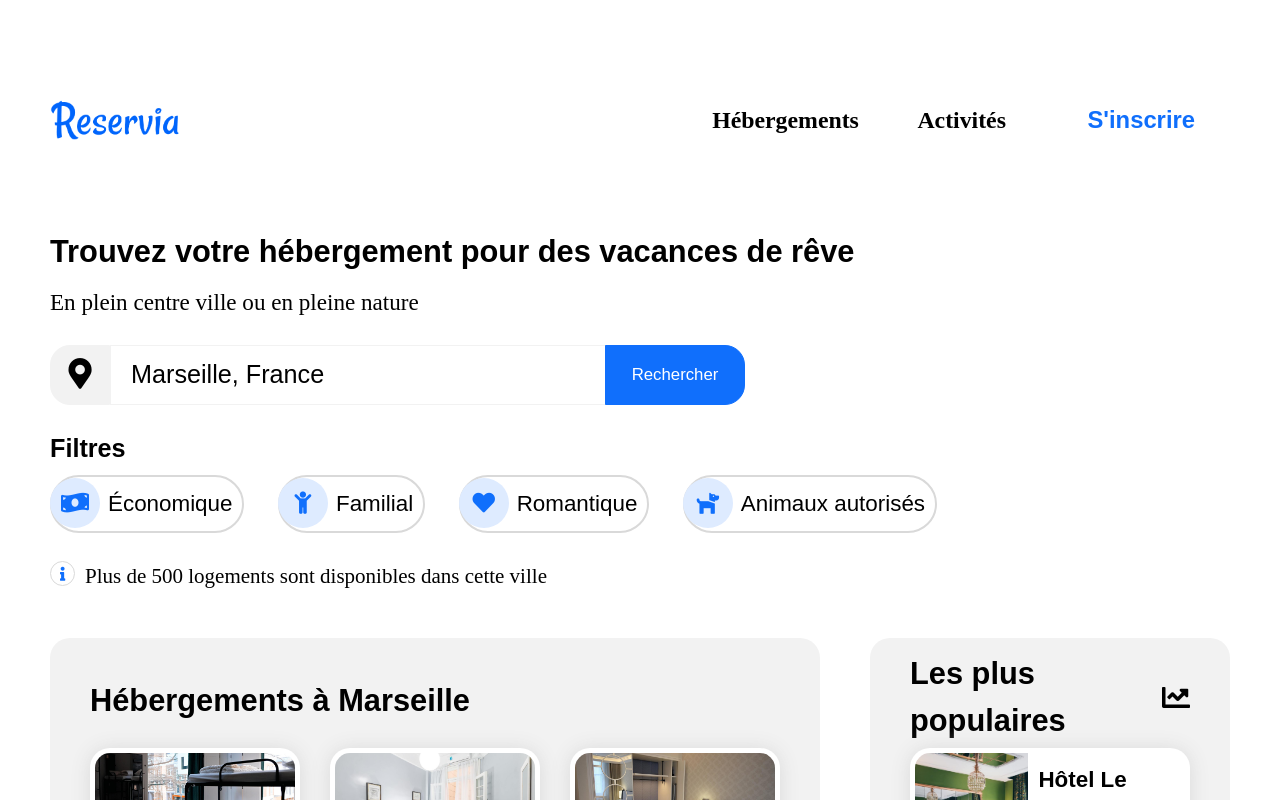
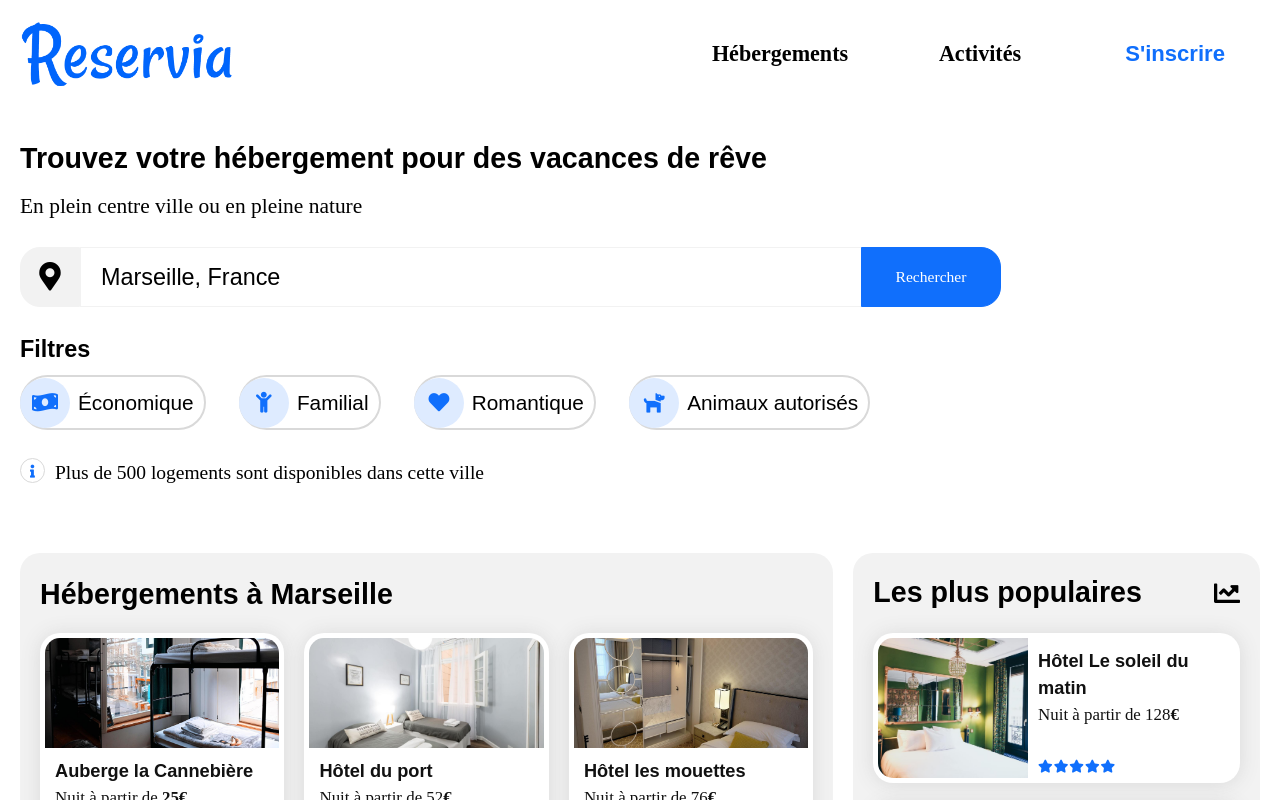
Before and after one commit to scheuerkev/KevinScheuer_2_01022021, a plain HTML site: page index.html in a window 1280 px wide. Shown: the top 800 px of the page. Drawn offline with Linux system fonts and the light colour scheme; a web font is replaced by a local one.

Commit message:
Mise à jour du design de la version desktop, début du renommage des classes suivant la convention BEM

```diff
--- a/desktop.css
+++ b/desktop.css
@@ -1,42 +1,92 @@
+/*\\\GENERAL///*/
 :root {
-    font-size: 14px;
+    font-size: 13px;
 }
 
+/*\\\DESKTOP_STYLE///*/
+/*HEADER*/
 header {
-    padding: 50px;
-    padding-bottom: 0;
+    padding: 0 20px;
 }
 
-nav li:first-child{
-    padding: 0;
+.main-nav {
+    grid-template-columns: 4fr 1fr 1fr 1fr;
+    grid-template-rows: 100px;
+    margin-top: 0;
+    grid-gap: 40px;
 }
 
-header h1 {
+
+.main-nav a {
+    line-height: 100px;
+    padding-top: 4px;
+}
+
+.main-nav a:hover {
+}
+
+.main-nav__logo {
+    padding: 0;
+    height: inherit;
+    line-height: inherit;
+}
+
+.main-nav__logo img {
+    height: 100px;
+    width: auto;
+}
+
+.main-nav__places, .main-nav__activities {
+    padding: 0;
+    height: inherit;
+    line-height: inherit;
+}
+
+.main-nav__places a, .main-nav__activities a {
+    border-bottom: none;
+}
+
+.main-nav__places a:hover, .main-nav__activities a:hover {
+    border-bottom: none;
+    padding-top: 0;
+    border-top: 4px solid var(--primary_blue);
+}
+
+.main-nav__sign-in {
+    grid-column: 4/5;
+}
+
+.slogan {
     padding: 15px 0 0;
 }
 
-.slug {
+.slogan-small {
     padding: 10px 0;
 }
 
-#logo {
-    width: 130px;
-}
-
-form {
+/*FORM*/
+.search-form {
     padding: 15px 0px 35px 0px;
 }
 
-#search-bar input {
+.search-form__bar--input {
     width: calc(50% - 70px);
 }
 
-.search-button {
+.search-form__bar--btn {
     width: 140px;
     border-radius: 0 20px 20px 0;
 }
 
-.search-button i {
+.search-form__bar--btn-txt {
+    color: #fff;
+    font-size: 1.2rem;
+    display: initial;
+    padding-left: 15px;
+    padding-right: 15px;
+}
+
+.search-form__bar--btn-glass {
     display: none;
 }
 
@@ -44,43 +94,8 @@ section header {
     padding: 0;
 }
 
-.search-text {
-    color: #fff;
-    font-size: 1.2rem;
-    display: initial;
-    padding-left: 15px;
-    padding-right: 15px;
-}
-
-nav ul {
-    grid-template-columns: 4fr 1fr 1fr 1fr;
-    margin-top: 0;
-
-
-}
-.sign-in {
-    grid-column: 4/5;
-}
-
-
-nav li:nth-child(2) a {
-    padding-right: 40px;
-    border-bottom: none;
-}
-
-nav li:nth-child(3) a {
-    padding-right: 40px;
-    border-bottom: none;
-}
-
-nav li:nth-child(2) a:hover {
-    border-bottom: none;
-    border-top: 4px solid var(--primary_blue);
-}
-
-nav li:nth-child(3) a:hover {
-    border-bottom: none;
-    border-top: 4px solid var(--primary_blue);
+.load-more {
+    padding: 0;
 }
 
 #filters button {
@@ -89,21 +104,29 @@ nav li:nth-child(3) a:hover {
 
 article {
     display: grid;
-    grid-template-columns: 4fr 2fr ;
-    grid-gap: 50px;
+    grid-template-columns: 4fr 2fr;
+    padding: 20px;
+    grid-gap: 20px;
+}
+
+.description h3 {
+    font-size: 1.4rem;
 }
 
 section {
-    grid-gap: 30px;
-    padding: 40px;
+    grid-gap: 20px;
+    padding: 20px;
 }
 
 .card-home {
     background-color: var(--primary_gray);
     border-radius: 20px;
-    grid-template-rows: 40px 1fr 1fr 30px;
+    grid-template-rows: 40px 250px 250px 40px;
     grid-template-columns: 1fr 1fr 1fr;
-    margin-left: 50px;
+}
+
+.card2 {
+
 }
 
 .card-home h1 {
@@ -114,9 +137,8 @@ section {
 
 .popular {
     border-radius: 20px;
-    padding: 40px;
-    grid-template-rows: 40px 1fr 1fr 1fr;
-    margin-right: 50px;
+    padding: 20px;
+    grid-template-rows: 40px repeat(3, 150px);
 }
 
 .popular-title {
@@ -124,26 +146,60 @@ section {
 }
 
 aside {
+    padding: 20px;
     grid-template-columns: 1fr 1fr 1fr 1fr;
-    grid-template-rows: 40px 1fr 1fr;
-    padding: 50px;
-    grid-gap: 50px
+    grid-template-rows: 40px repeat(5, 100px);
+    gap: 20px 20px;
+    grid-template-areas:
+    "TT TT TT TT"
+    "VP FP PNC NDG"
+    "VP FP PNC NDG "
+    "VP FP PNC PL"
+    "VP IF PNC PL"
+    "VP IF PNC PL"
+    ;
 }
 
-aside h1 {
-    grid-column: 1/5;
-    grid-row: 1/2;
+.aside__title {
+    grid-area: TT;
 }
 
-aside a:first-child {
-    grid-row: 2/4;
+.aside__elmt1 {
+    grid-area: VP;
+}
+
+.aside__elmt2 {
+    grid-area: FP;
+}
+
+.aside__elmt3 {
+    grid-area: IF;
+}
+
+.aside__elmt4 {
+    grid-area: PNC;
+}
+
+.aside__elmt5 {
+    grid-area: NDG;
+}
+
+.aside__elmt6 {
+    grid-area: PL;
+}
+
+aside figure {
+    height: 100%;
+}
+
+aside figure img {
+    height: calc(100% - 50px);
 }
 
 footer {
-    padding: 50px;
-    display: flex;
-    flex-direction: row;
-    justify-content: space-between;
+    padding: 40px 20px 40px 20px;
+    display: grid;
+    grid-template-columns: 1fr 1fr 1fr;
 }
 
 footer h3:first-child {
--- a/index.html
+++ b/index.html
@@ -17,24 +17,24 @@
 <!--HEADER-->
 <header>
     <nav>
-        <ul>
-            <li><a href="index.html"><img id="logo" src="images/logo/Reservia@3x.png" alt="Logo de Reservia"/></a></li>
-            <li class="places"><a href="#">Hébergements</a></li>
-            <li class="activities"><a href="#">Activités</a></li>
-            <li class="sign-in"><a href="#">S'inscrire</a></li>
+        <ul class="main-nav">
+            <li class="main-nav__logo"><a href="index.html" target="_blank"><img src="images/logo/Reservia@3x.png" alt="Logo de Reservia"/></a></li>
+            <li class="main-nav__places"><a href="#" target="_blank">Hébergements</a></li>
+            <li class="main-nav__activities"><a href="#" target="_blank">Activités</a></li>
+            <li class="main-nav__sign-in"><a href="#" target="_blank">S'inscrire</a></li>
         </ul>
     </nav>
-    <h1>Trouvez votre hébergement pour des vacances de rêve</h1>
-    <p class="slug">En plein centre ville ou en pleine nature</p>
-    <form method="post">
-        <div id="search-bar">
-            <label class="gps-locator">
+    <h1 class="slogan">Trouvez votre hébergement pour des vacances de rêve</h1>
+    <p class="slogan-small">En plein centre ville ou en pleine nature</p>
+    <form class="search-form" method="post">
+        <div class="search-form__bar">
+            <label class="search-form__bar--gps">
                 <i class="fas fa-map-marker-alt"></i>
             </label>
-            <input type="text" value="Marseille, France"/>
-            <button class="search-button">
-                <p class="search-text">Rechercher</p>
-                <i class="fas fa-search"></i>
+            <input class="search-form__bar--input" type="text" value="Marseille, France"/>
+            <button class="search-form__bar--btn">
+                <p class="search-form__bar--btn-txt">Rechercher</p>
+                <i class="search-form__bar--btn-glass fas fa-search"></i>
             </button>
         </div>
         <div id="filters">
@@ -226,8 +226,8 @@
         </section>
     </article>
     <aside>
-        <h1>Activités à Marseille</h1>
-        <a href="#" target="_blank">
+        <h1 class="aside__title">Activités à Marseille</h1>
+        <a class="aside__elmt1" href="#" target="_blank">
             <figure>
                 <img src="images/activites/3_medium/reno-laithienne-QUgJhdY5Fyk-unsplash.jpg"
                      alt="Le Vieux Port"/>
@@ -237,7 +237,7 @@
             </figure>
         </a>
 
-        <a href="#" target="_blank">
+        <a class="aside__elmt2" href="#" target="_blank">
             <figure>
                 <img src="images/activites/3_medium/paul-hermann-QFTrLdQIRhI-unsplash.jpg"
                      alt="Fort de Pomègues"/>
@@ -247,7 +247,7 @@
             </figure>
         </a>
 
-        <a href="#" target="_blank">
+        <a class="aside__elmt3" href="#" target="_blank">
             <figure>
                 <img src="images/activites/3_medium/kevin-hikari-rV_Qd1l-VXg-unsplash.jpg"
                      alt="Îles du Frioul"/>
@@ -257,7 +257,7 @@
             </figure>
         </a>
 
-        <a href="#" target="_blank">
+        <a class="aside__elmt4" href="#" target="_blank">
             <figure>
                 <img src="images/activites/3_medium/kilyan-sockalingum-NR8-cBCN3aI-unsplash.jpg"
                      alt="Parc des Calanques"/>
@@ -267,7 +267,7 @@
             </figure>
         </a>
 
-        <a href="#" target="_blank">
+        <a class="aside__elmt5" href="#" target="_blank">
             <figure>
                 <img src="images/activites/3_medium/florian-wehde-xW9e8gdotxI-unsplash.jpg"
                      alt="Notre-Dame-de-la-Garde"/>
@@ -277,7 +277,7 @@
             </figure>
         </a>
 
-        <a href="#" target="_blank">
+        <a class="aside__elmt6" href="#" target="_blank">
             <figure>
                 <img src="images/activites/3_medium/lena-paulin-wH2-EJoDcV0-unsplash.jpg"
                      alt="Parc Longchamp"/>
--- a/mobile.css
+++ b/mobile.css
@@ -9,7 +9,7 @@
     src: url('fonts/Raleway/static/Raleway-Bold.ttf') format('truetype');
 }
 
-/*\\\DOM///*/
+/*\\\GENERAL///*/
 :root {
     font-size: 10px;
     --primary_blue: #106FFC;
@@ -44,13 +44,7 @@ strong {
 
 /*\\\MOBILE_STYLE///*/
 /*HEADER*/
-#logo {
-    width: 60%;
-    max-width: 100%;
-    display: block;
-}
-
-nav ul {
+.main-nav {
     display: grid;
     grid-template-columns: 1fr 1fr;
     grid-template-rows: 70px;
@@ -58,16 +52,35 @@ nav ul {
     font-size: 1.7rem;
 }
 
-nav li:first-child {
+.main-nav li {
+    height: 100%;
+    text-align: center;
+}
+
+.main-nav a {
+    text-decoration: none;
+    font-weight: 600;
+    color: #000;
+    display: block;
+    height: 100%;
+}
+
+.main-nav a:hover {
+    color: var(--primary_blue);
+}
+
+.main-nav__logo {
     text-align: left;
     padding-left: 25px;
 }
 
-nav li {
-    text-align: center;
+.main-nav__logo img {
+    width: 60%;
+    max-width: 100%;
+    display: block;
 }
 
-nav li:nth-child(2) a {
+.main-nav__places a, .main-nav__activities a {
     display: block;
     width: 100%;
     line-height: 50px;
@@ -75,65 +88,43 @@ nav li:nth-child(2) a {
     border-bottom: 4px solid var(--primary_gray);
 }
 
-nav li:nth-child(3) a {
-    display: block;
-    width: 100%;
-    line-height: 50px;
-    height: 50px;
-    border-bottom: 4px solid var(--primary_gray);
-}
-
-nav li:nth-child(2) a:hover {
+.main-nav__places a:hover, .main-nav__activities a:hover {
     border-bottom: 4px solid var(--primary_blue);
 }
 
-nav li:nth-child(3) a:hover {
-    border-bottom: 4px solid var(--primary_blue);
-}
-
-.sign-in {
+.main-nav__sign-in {
     grid-column: 2/3;
     grid-row: 1/2;
-    text-align: right;
+    text-align: right !important;
     padding-right: 25px;
     font-family: "Raleway Bold", sans-serif;
 }
 
-.sign-in a {
+.main-nav__sign-in a {
     color: var(--primary_blue);
 }
 
-nav a {
-    text-decoration: none;
-    font-weight: 600;
-    color: #000;
-}
-
-nav a:hover {
-    color: var(--primary_blue);
-}
-
-header h1 {
+.slogan {
     padding: 15px 25px 0;
     line-height: 1.3;
 }
 
-.slug {
+.slogan-small {
     font-size: 1.65rem;
     font-weight: 500;
     padding: 10px 25px;
 }
 
 /*FORM*/
-form {
+.search-form {
     padding: 25px;
 }
 
-#search-bar {
+.search-form__bar {
     display: flex;
 }
 
-#search-bar input {
+.search-form__bar--input {
     border: 1px solid var(--primary_gray);
     font-family: "Raleway Bold", sans-serif;
     font-size: 1.8rem;
@@ -144,12 +135,12 @@ form {
     width: calc(100% - 50px);
 }
 
-#search-bar i {
+.search-form__bar i {
     font-size: 2.2rem;
     margin: auto;
 }
 
-.gps-locator {
+.search-form__bar--gps {
     background-color: var(--primary_gray);
     border: 1px solid var(--primary_gray);
     width: 70px;
@@ -158,7 +149,7 @@ form {
     display: flex;
 }
 
-.search-button {
+.search-form__bar--btn {
     width: 70px;
     height: 60px;
     background-color: var(--primary_blue);
@@ -167,16 +158,22 @@ form {
     margin-left: -25px;
 }
 
-.search-button i {
+.search-form__bar--btn:hover {
+    cursor: pointer;
+    opacity: 0.85;
+}
+
+.search-form__bar--btn i {
     color: #fff;
     margin: auto;
 }
 
-.search-text {
+.search-form__bar--btn-txt {
     display: none;
 }
+
 /*FILTERS BUTTONS*/
-form button {
+#filters button {
     font-family: 'Raleway Bold', sans-serif;
     background-color: #fff;
     border: 2px solid var(--secondary_gray);
@@ -275,7 +272,6 @@ section {
     border-radius: 20px;
     padding: 5px;
     display: flex;
-    flex-direction: row;
 }
 
 .card-img {
@@ -288,13 +284,9 @@ section {
 }
 
 .description {
-    display: flex;
-    flex-direction: column;
     position: relative;
-    padding-left: 20px;
-    padding-top: 10px;
-    text-decoration: none;
-    color: black;
+    padding: 10px;
+    color: #111;
     width: 58%;
 }
 
@@ -333,9 +325,7 @@ section {
     background-color: #fff;
     border-radius: 20px;
     padding: 5px;
-    display: flex;
-    flex-direction: column;
-    justify-content: space-between;
+    height: 100%;
 }
 
 .card2-img {
@@ -343,8 +333,6 @@ section {
     border-radius: 15px 15px 0 0;
     height: 110px;
     object-fit: cover;
-    max-width: 100%;
-    max-height: 100%;
 }
 
 .load-more {
@@ -384,8 +372,10 @@ aside figure img {
 }
 
 aside figcaption {
-    padding: 15px 20px;
+    padding: 0px 20px;
     color: #000;
+    height: 50px;
+    line-height: 50px;
 }
 
 footer {
--- a/tablet.css
+++ b/tablet.css
@@ -1,49 +1,53 @@
+/*\\\GENERAL///*/
 :root {
     font-size: 12px;
 }
 
 /*\\\TABLET_STYLE///*/
 /*HEADER*/
-#logo {
+.main-nav {
+    grid-template-rows: 140px;
+}
+
+.main-nav__logo {
+    padding-left: 35px;
+}
+
+.main-nav__logo img {
     width: 50%;
 }
 
-nav ul {
-    grid-template-rows: 140px;
-}
-
-nav li:first-child {
-    padding-left: 35px;
-}
-
-.sign-in {
+.main-nav__sign-in {
     padding-right: 35px;
 }
 
-header h1 {
+.slogan {
     padding: 15px 35px 0;
     line-height: 1.5;
 }
 
-.slug {
+.slogan-small {
     padding: 10px 35px;
 }
 
-form {
+/*FORM*/
+.search-form {
     padding: 15px 35px 35px 35px;
 }
 
-#search-bar input {
-    width: calc(60% - 70px);
-}
-
-.search-button {
+.search-form__bar--gps{
     width: 60px;
 }
 
-.gps-locator {
+.search-form__bar--input {
+    width: calc(60% - 70px);
+    min-width: 65%;
+}
+
+.search-form__bar--btn {
     width: 60px;
 }
+
 
 .description {
     padding-left: 10px;
```
Lines whose indentation alone changed are shown as unchanged.
